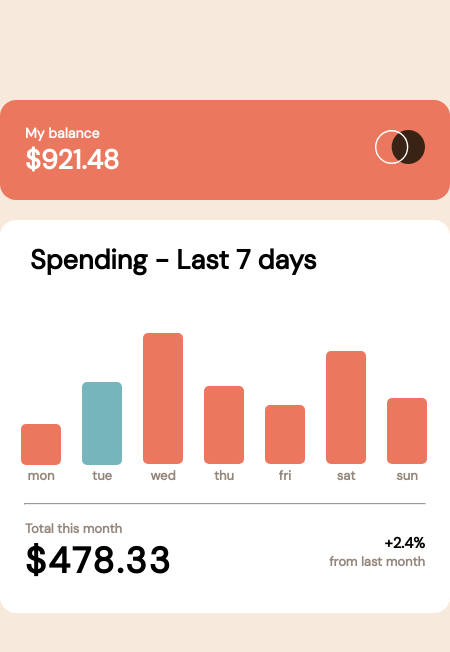
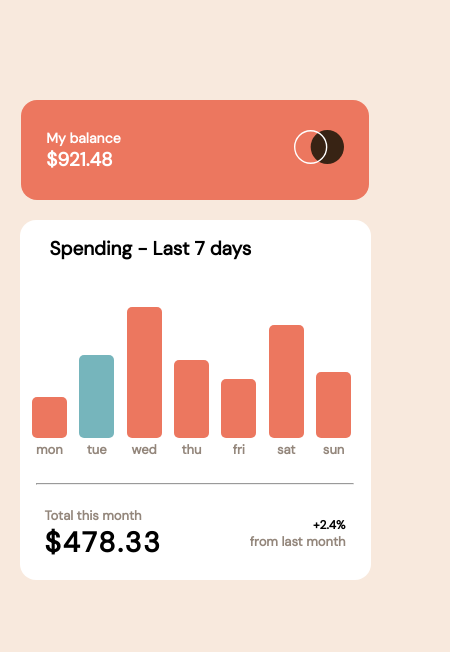
Before and after one commit to JuranyR/Sprint-1, a plain HTML site: page index.html in a window 390 px wide. Shown: the whole page, 450 px wide, since content can reach past the window. Drawn offline with Linux system fonts and the light colour scheme.

Commit message:
Mejora responsive

```diff
--- a/styles.css
+++ b/styles.css
@@ -146,3 +146,36 @@ hr{
     text-align: right;
 
 }
+
+
+@media only screen and (max-width: 500px) {
+    header{
+        width: 84%;
+    }
+    main {
+        width: 90%;
+        height: 360px;
+    }
+    .bar-container {
+        width: 10%;
+        margin-left: 3.5%;
+    }
+
+    .bar-container .valor {
+        font-size: 11px;
+    }
+
+    hr{
+        width: 90%;
+    }
+
+    h1{
+        font-size: 28px;
+    }
+    h2{
+        font-size: 19px;
+    }
+    h5{
+        font-size: 12px;
+    }
+}
```
Also changed, not shown: index.html (+0 -30 lines).
